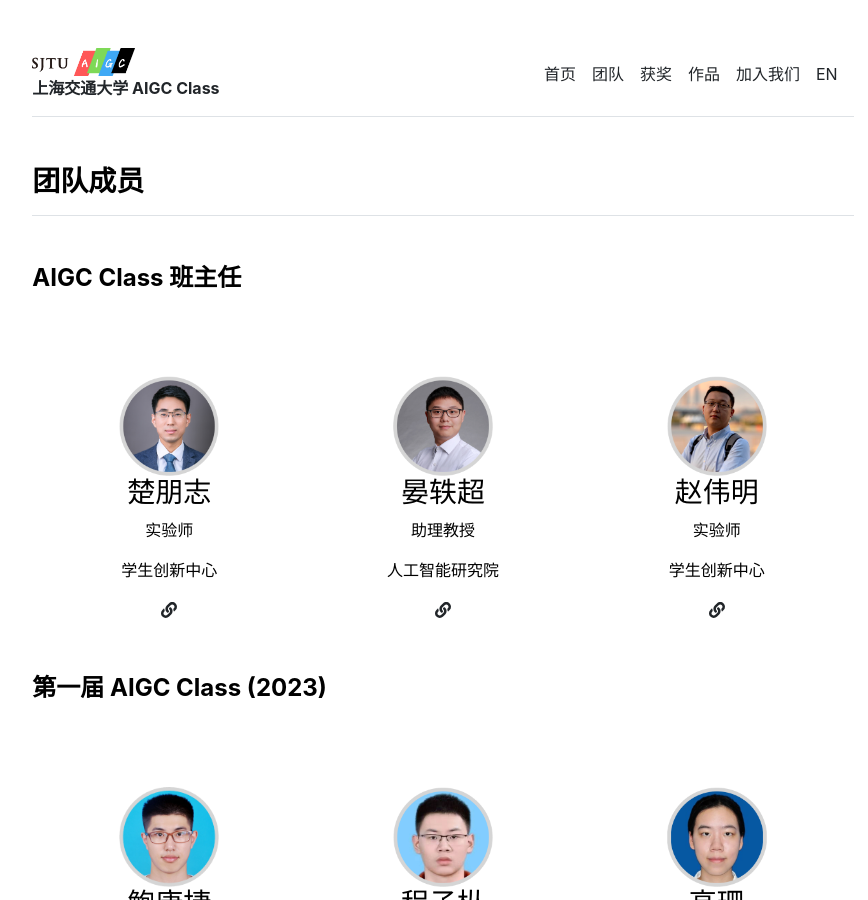
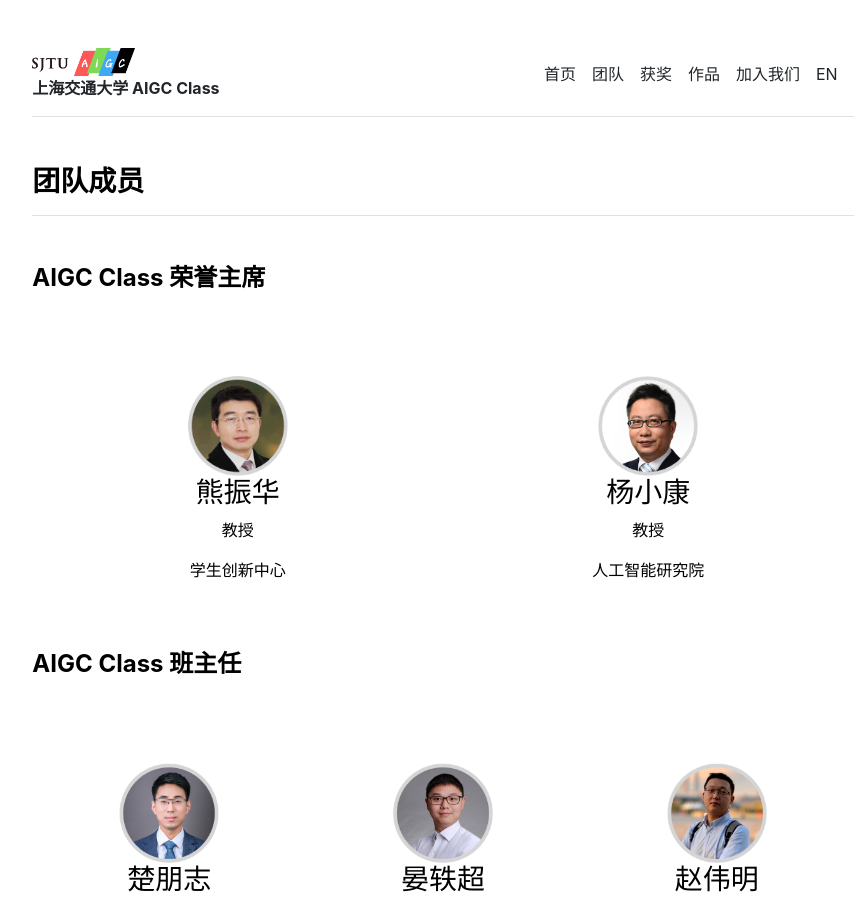
Before and after one commit to SJTU-AIGC/cn, a Jekyll site: the page built from team.md, in a window 1280 px wide and 900 px high. Shown: the whole window, without its empty margins (197-1065 px from the left). Built offline with Jekyll 4.4.1, drawn with Linux system fonts in a browser that asks for light colours.

Commit message:
update honourable chairs

```diff
--- a/_data/settings.yml
+++ b/_data/settings.yml
@@ -19,6 +19,12 @@ people:
 # - {name: 'Vector Calculus', url: 'vector-calculus'}
 # - {name: 'Quantum Mechanics', url: 'quantum-mechanics'}
 # - {name: 'Stellar Structures', url: 'stellar-structures'}
+
+honorablechairs:
+- {name: '熊振华', title: '教授', department: '学生创新中心', institution: 'Shanghai Jiao Tong University', image: 'assets/img/faculty/xiongzhenhua.png', url: ''}
+- {name: '杨小康', title: '教授', department: '人工智能研究院', institution: 'Shanghai Jiao Tong University', image: 'assets/img/faculty/yangxiaokang.png', url: ''}
+
+
 
 headofclass:
 # - {name: 'Kevin ZHAO Weiming', title: 'Researcher', department: 'Student Innovation Center', institution: 'Shanghai Jiao Tong University', image: 'assets/img/faculty/zhaoweiming.png', url: 'primary-investigator'}
--- a/_layouts/people.html
+++ b/_layouts/people.html
@@ -5,6 +5,22 @@ layout: default
 {{ content }}
 
 <h3 class="fw-bold border-bottom pb-3 mb-5">团队成员</h3>
+
+<h4 class="fw-bold pb-3 mb-5">AIGC Class 荣誉主席</h4>
+
+<div class="team-container">
+  {% for person in site.data.settings.honorablechairs %}
+  <div class="team-member">
+    <img src="{{ site.github.url }}/{{ person.image }}" alt="{{ person.name }}">
+    <h3>{{ person.name }}</h3>
+    <p>{{ person.title }}</p>
+    <p>{{ person.department }}</p>
+    <!-- <a href="{{ person.url }}" target="_blank">
+      <i class="fas fa-link"></i> </a> -->
+  </div>
+  {% endfor %}
+</div>
+
 
 <h4 class="fw-bold pb-3 mb-5">AIGC Class 班主任</h4>
 
```
Also changed, not shown: assets/img/faculty/xiongzhenhua.png (added), assets/img/faculty/yangxiaokang.png (added).
